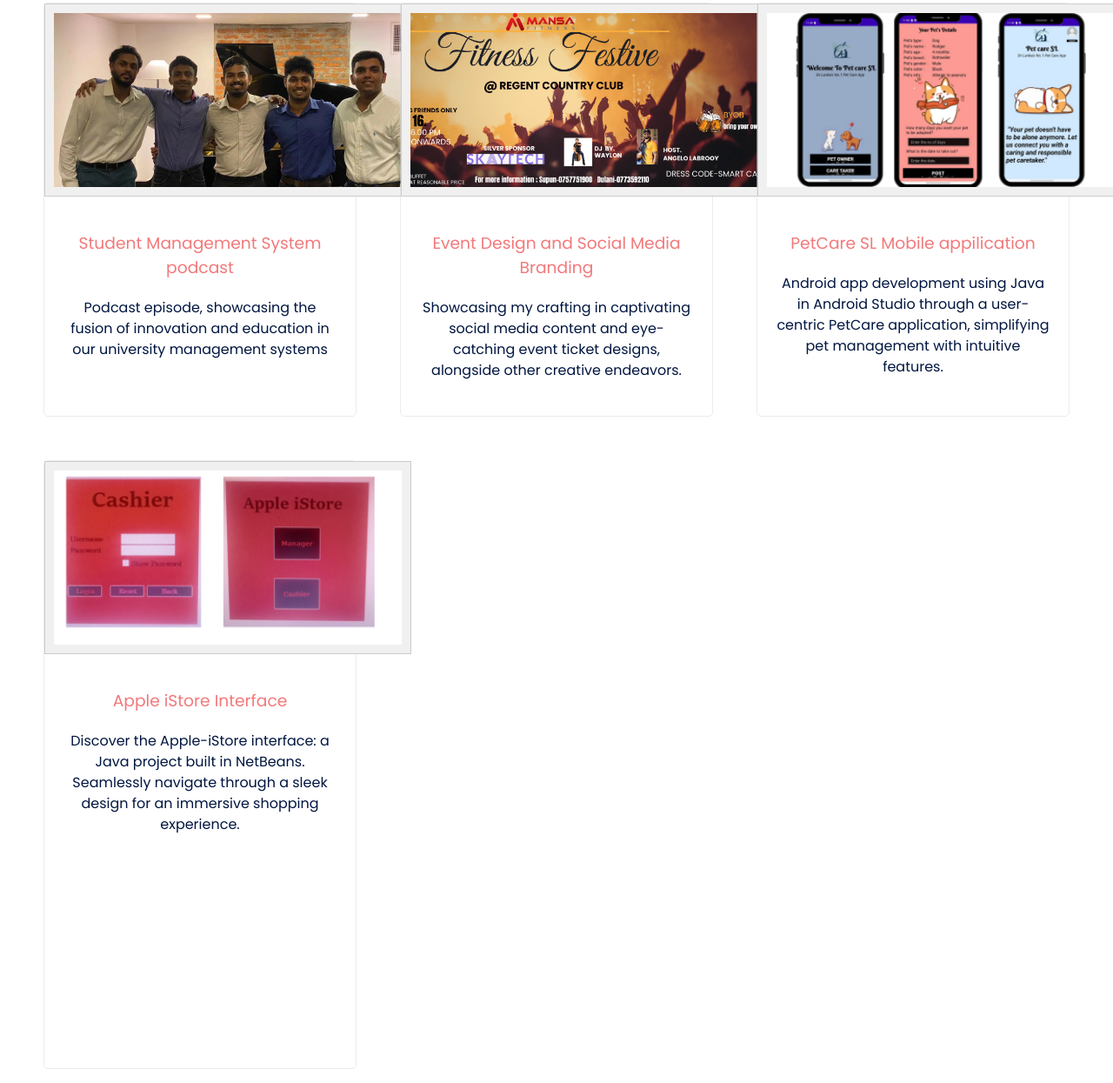
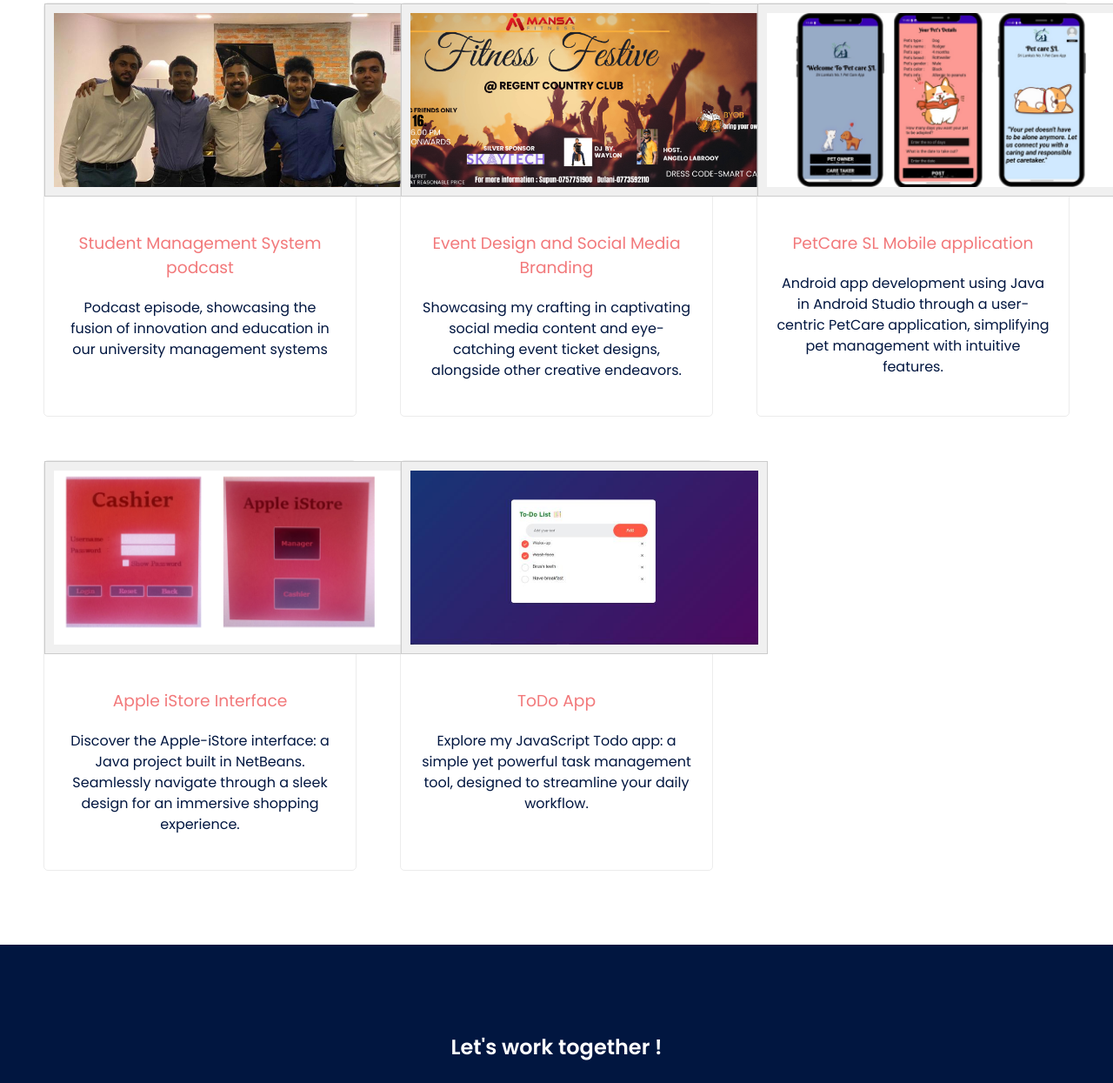
Before and after one commit to banumanura/Portfolio, a website: page index.html in a window 1280 px wide. Shown: the part 1929-3174 px from the top of the page at 87% size. Drawn offline with Linux system fonts and the light colour scheme.

```diff
--- a/index.html
+++ b/index.html
@@ -116,7 +116,8 @@
           <a href="https://banumanura.github.io/tech-chronicles/">Tech Chronicles team website</a>
         </h3>
         <p>
-          Tech Chronicles team website crafted with HTML, CSS, and JavaScript for a dynamic and engaging user experience.</p>
+          Tech Chronicles team website crafted with HTML, CSS, and JavaScript for a dynamic and engaging user experience.
+        </p>
       </div>
     </div>
 
@@ -152,24 +153,27 @@
         <h3 class="project-tile">
           <a href="https://drive.google.com/drive/folders/1Ex6LAJf8V82_f30hBKYEojkNZtr2m1qf?usp=sharing">Event Design and Social Media Branding</a>
         </h3>
-        <p>Showcasing my crafting in captivating social media content and eye-catching event ticket designs, alongside other creative endeavors.
-  </div>
+        <p>Showcasing my crafting in captivating social media content and eye-catching event ticket designs, alongside other creative endeavors.</p>
+      </div>
     </div>
+
     <div class="card">
       <div class="project-img">
-        <img src="images/petcares.png" alt="Your Project Image">
+        <img src="images/petcares.png" alt="PetCare SL Mobile application">
       </div>
       <div class="desc">
         <h3 class="project-tile">
-          <a href="https://github.com/banumanura/PetCare">PetCare SL Mobile appilication</a>
+          <a href="https://github.com/banumanura/PetCare">PetCare SL Mobile application</a>
         </h3>
         <p>
-          Android app development using Java in Android Studio through a user-centric PetCare application, simplifying pet management with intuitive features.</p>
+          Android app development using Java in Android Studio through a user-centric PetCare application, simplifying pet management with intuitive features.
+        </p>
       </div>
     </div>
+
     <div class="card">
       <div class="project-img">
-        <img src="images/java.png" alt="Your Project Image">
+        <img src="images/java.png" alt="Apple iStore Interface">
       </div>
       <div class="desc">
         <h3 class="project-tile">
@@ -178,16 +182,31 @@
         <p>
           Discover the Apple-iStore interface: a Java project built in NetBeans. Seamlessly navigate through a sleek design for an immersive shopping experience.
         </p>
-      </div><div class="desc">
+      </div>
+    </div>
+
+    <div class="card">
+      <div class="project-img">
+        <img src="images/todo.jpeg" alt="ToDo App">
+      </div>
+      <div class="desc">
         <h3 class="project-tile">
-          <a href="https://github.com/banumanura/Apple-istore-interface">Apple iStore Interface</a>
+          <a href="https://github.com/your_username/your_project">ToDo App</a>
         </h3>
         <p>
-          Discover the Apple-iStore interface: a Java project built in NetBeans. Seamlessly navigate through a sleek design for an immersive shopping experience.
+          Explore my JavaScript Todo app: a simple yet powerful task management tool, designed to streamline your daily workflow.
         </p>
       </div>
+    </div>
 
-    </div>
+  </div>
+
+
+
+
+
+
+
 
 
 
```
Also changed, not shown: images/todo.jpeg (added).
